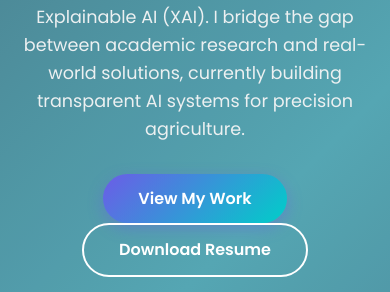
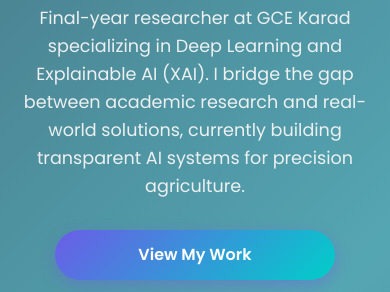
Before and after one commit to Dhotre12/portfolio, a plain HTML site: page index.html in a window 390 px wide. Shown: the part 468-760 px from the top of the page. Drawn offline with Linux system fonts and the light colour scheme.

Commit message:
Update style.css

```diff
--- a/style.css
+++ b/style.css
@@ -58,13 +58,16 @@ a { text-decoration: none; }
     background-size: 400% 400%;
     animation: gradientBG 15s ease infinite;
     color: #fff;
-    height: 100vh;
+    /* CHANGED: Use min-height so content isn't cut on small phones */
+    min-height: 100vh;
+    height: auto;
     display: flex;
     align-items: center;
     justify-content: center;
     text-align: center;
     position: relative;
-    overflow: hidden;
+    /* REMOVED: overflow: hidden; (This was cutting off content) */
+    padding: 80px 0; /* Adds breathing room top/bottom */
 }
 
 /* Optional Overlay pattern for texture */
@@ -383,4 +386,12 @@ a { text-decoration: none; }
     .achievements-grid { grid-template-columns: 1fr; }
     .project-content { text-align: center; }
     .btn-link { display: inline-block; margin: 10px; }
+
+    /* --- ADDED FIX FOR BUTTONS --- */
+    .hero-btns .btn {
+        display: block;       /* Stacks buttons vertically */
+        margin: 15px auto;    /* Adds 15px space between them */
+        width: 80%;           /* Makes them nice and wide on mobile */
+        max-width: 300px;
+    }
 }
```
